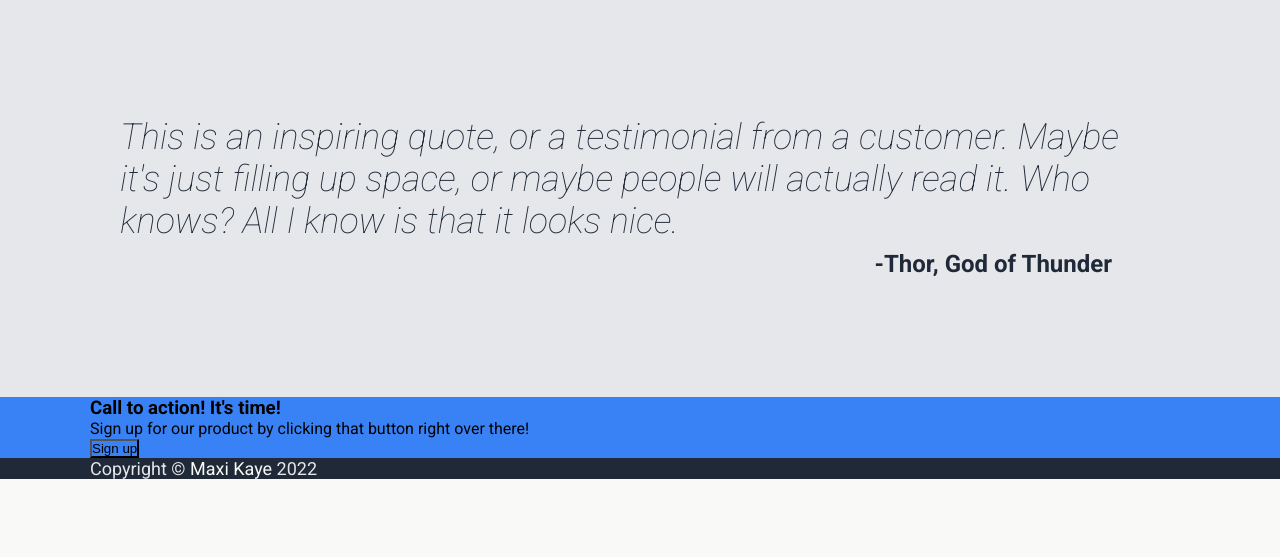
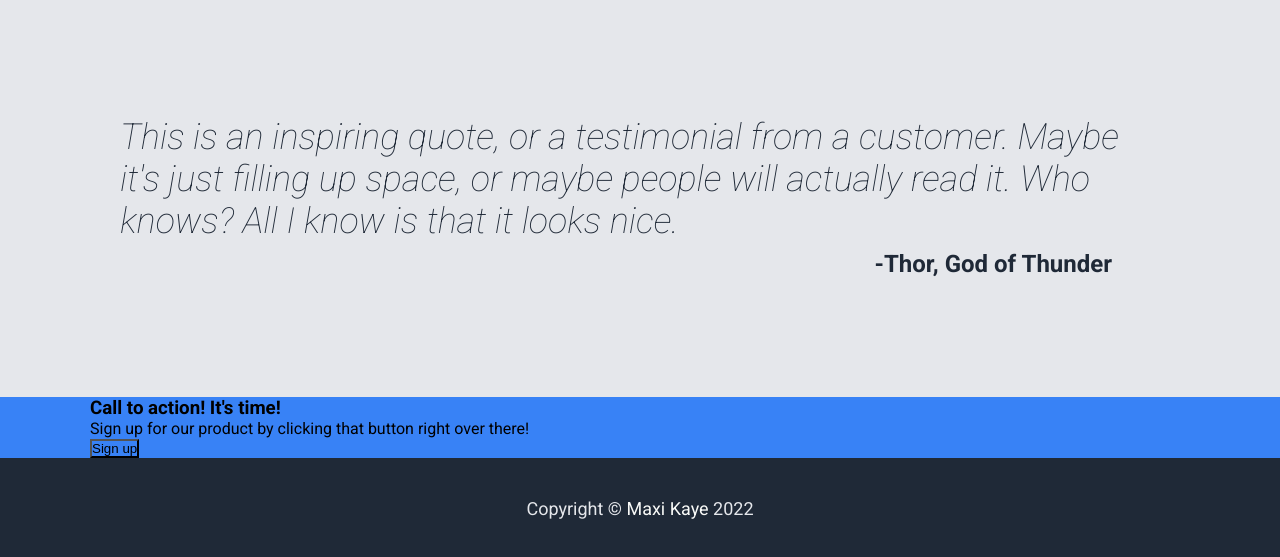
Before and after one commit to maxikaye/landing-page, a plain HTML site: page index.html in a window 1280 px wide. Shown: the part 325-882 px from the top of the page. Before the commit the page ends 804 px from the top, so only its background shows below. Drawn offline with Linux system fonts and the light colour scheme.

Commit message:
Style footer

```diff
--- a/styles/main.css
+++ b/styles/main.css
@@ -111,5 +111,12 @@ h2 {
 }
 
 .footer {
+    height: 100px;
+}
 
+.footer .container {
+    height: 100%;
+    display: flex;
+    justify-content: center;
+    align-items: center;
 }
```
